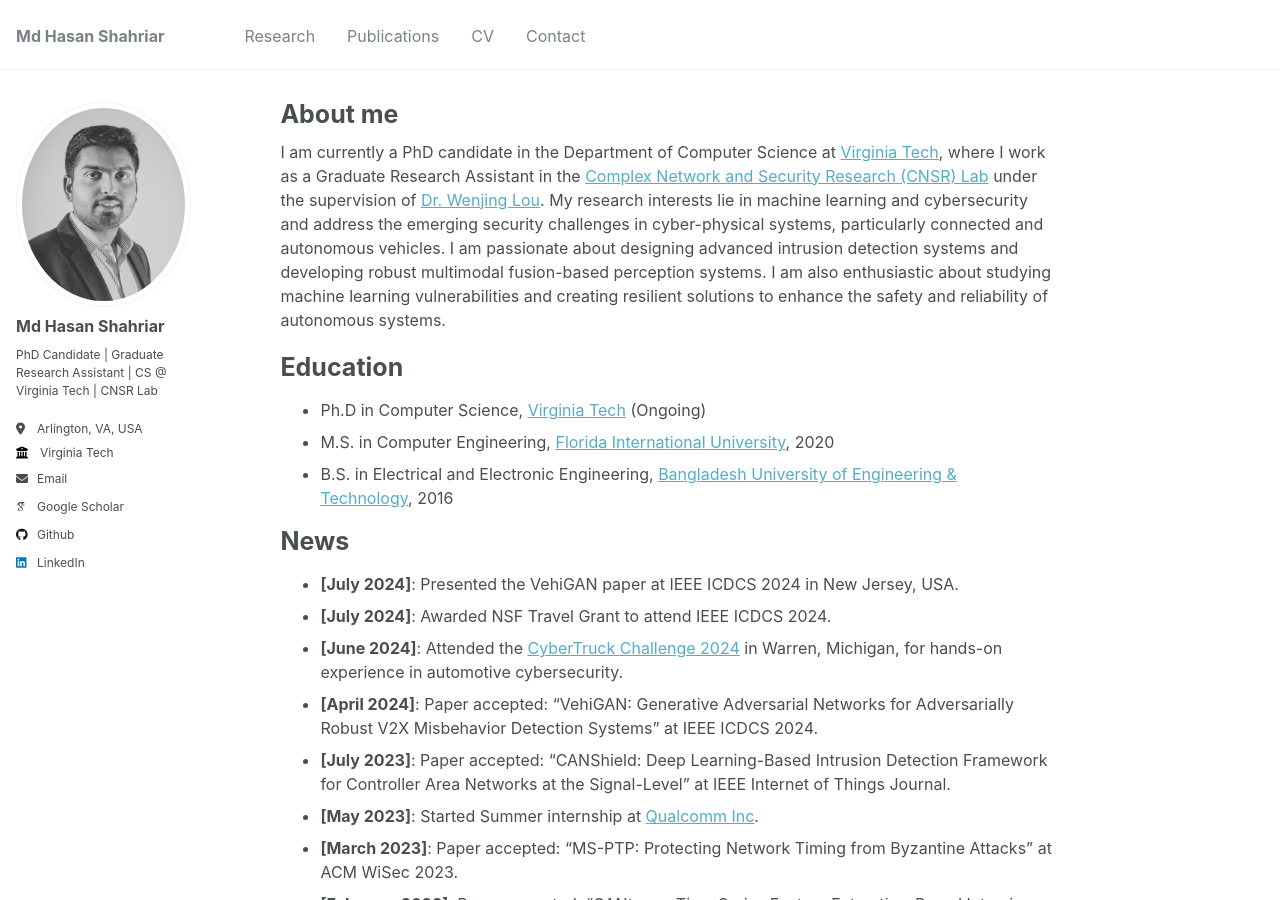
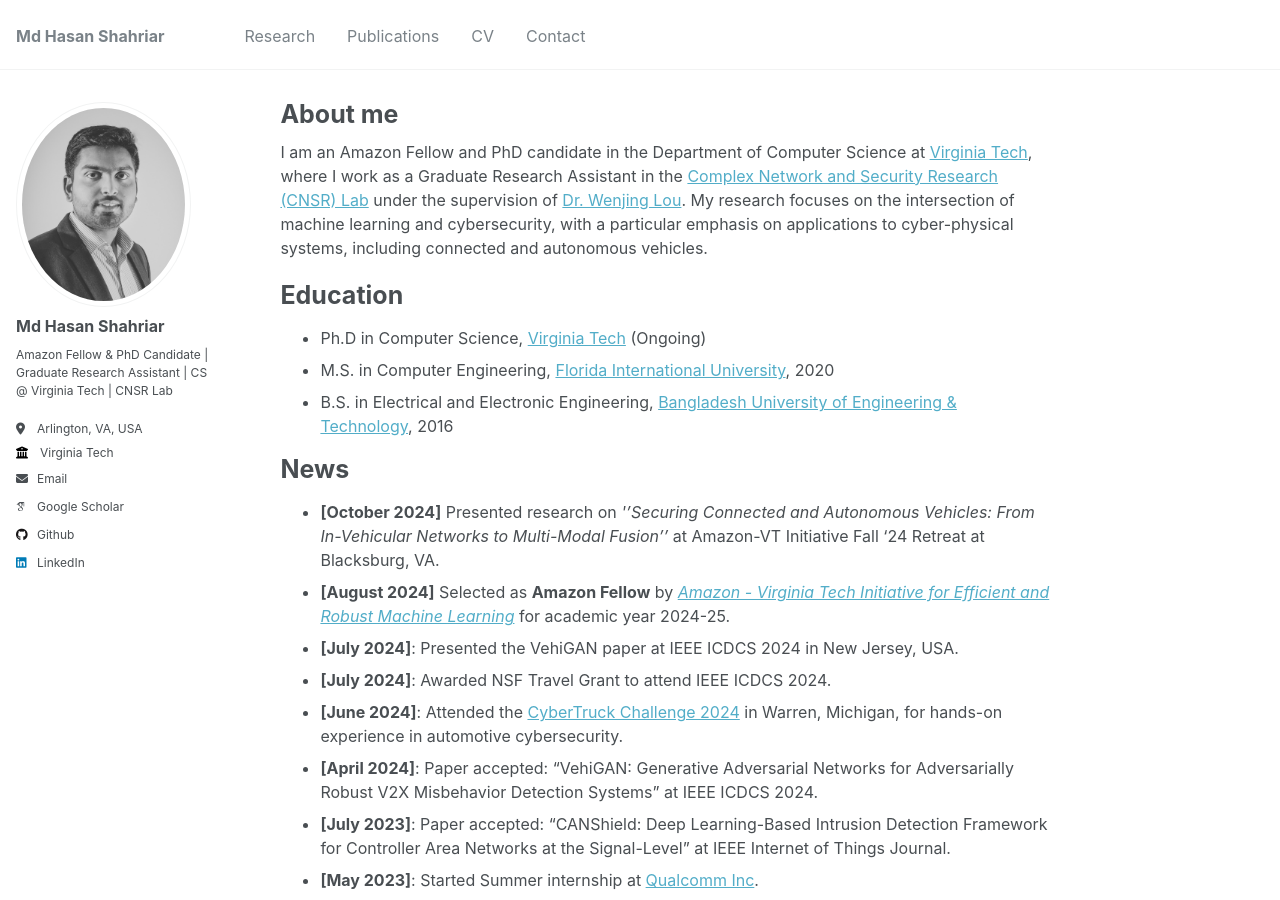
Before and after one commit to shahriar0651/hasan, a Jekyll site: the page built from _pages/about.md, in a window 1280 px wide and 900 px high. Built offline with Jekyll 4.4.1, drawn with Linux system fonts in a browser that asks for light colours; some web fonts are replaced.

Commit message:
Updates on amazon fellowship

```diff
--- a/_config.yml
+++ b/_config.yml
@@ -24,7 +24,7 @@ author:
   avatar           : "profile_bnw.jpg"
   name             : "Md Hasan Shahriar"
   pronouns         : # example: "she/her"
-  bio              : "PhD Candidate | Graduate Research Assistant | CS @ Virginia Tech | CNSR Lab"
+  bio              : "Amazon Fellow & PhD Candidate | Graduate Research Assistant | CS @ Virginia Tech | CNSR Lab"
   location         : "Arlington, VA, USA"
   employer         : "Virginia Tech"
   uri              : # URL
--- a/_pages/about.md
+++ b/_pages/about.md
@@ -7,7 +7,7 @@ redirect_from:
   - /about.html
 ---
 
-I am currently a PhD candidate in the Department of Computer Science at [Virginia Tech](https://www.vt.edu/), where I work as a Graduate Research Assistant in the [Complex Network and Security Research (CNSR) Lab](https://www.cnsr.ictas.vt.edu/) under the supervision of [Dr. Wenjing Lou](https://www.cnsr.ictas.vt.edu/WJLou.html). My research interests lie in machine learning and cybersecurity and address the emerging security challenges in cyber-physical systems, particularly connected and autonomous vehicles. I am passionate about designing advanced intrusion detection systems and developing robust multimodal fusion-based perception systems. I am also enthusiastic about studying machine learning vulnerabilities and creating resilient solutions to enhance the safety and reliability of autonomous systems.
+I am an Amazon Fellow and PhD candidate in the Department of Computer Science at [Virginia Tech](https://www.vt.edu/), where I work as a Graduate Research Assistant in the [Complex Network and Security Research (CNSR) Lab](https://www.cnsr.ictas.vt.edu/) under the supervision of [Dr. Wenjing Lou](https://www.cnsr.ictas.vt.edu/WJLou.html). My research focuses on the intersection of machine learning and cybersecurity, with a particular emphasis on applications to cyber-physical systems, including connected and autonomous vehicles.
 
 Education
 ======
@@ -17,6 +17,8 @@ Education
 
 News
 ======
+- **[October 2024]** Presented research on *''Securing Connected and Autonomous Vehicles: From In-Vehicular Networks to Multi-Modal Fusion''* at Amazon-VT Initiative Fall '24 Retreat at Blacksburg, VA.
+- **[August 2024]** Selected as **Amazon Fellow** by *[Amazon - Virginia Tech Initiative for Efficient and Robust Machine Learning](https://amazon.cs.vt.edu/)* for academic year 2024-25.
 - **[July 2024]**: Presented the VehiGAN paper at IEEE ICDCS 2024 in New Jersey, USA.
 - **[July 2024]**: Awarded NSF Travel Grant to attend IEEE ICDCS 2024.
 - **[June 2024]**: Attended the [CyberTruck Challenge 2024](https://www.cybertruckchallenge.org/past-challenges/2024-2/) in Warren, Michigan, for hands-on experience in automotive cybersecurity.
```
